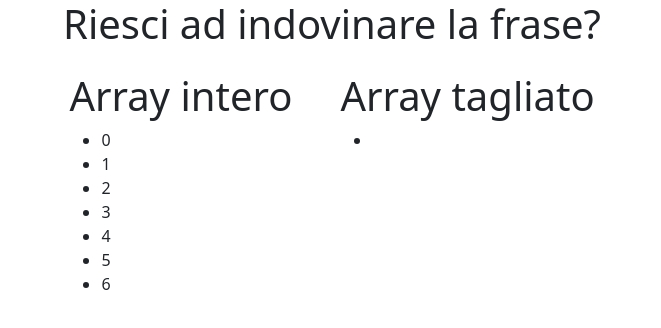
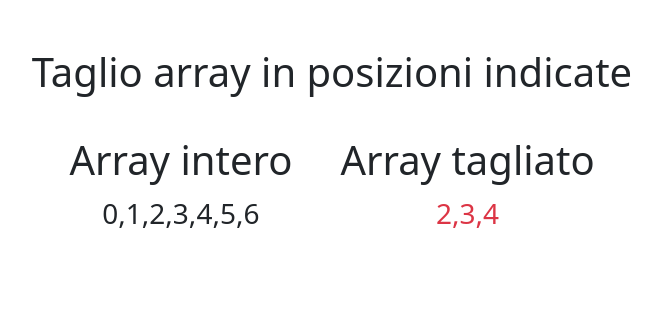
Before and after one commit to michele-pupo/js-jsnacks-blocco-3, a plain HTML site: page Snack 3/index.html in a window 1280 px wide. Shown: the whole page, without its empty margins (308-969 px from the left). Drawn offline with nearby package versions, Linux system fonts and the light colour scheme.

Commit message:
end 3 snack

```diff
--- a/Snack 3/index.html
+++ b/Snack 3/index.html
@@ -9,25 +9,19 @@
     <link href="https://cdn.jsdelivr.net/npm/bootstrap@5.3.2/dist/css/bootstrap.min.css" rel="stylesheet" integrity="sha384-T3c6CoIi6uLrA9TneNEoa7RxnatzjcDSCmG1MXxSR1GAsXEV/Dwwykc2MPK8M2HN" crossorigin="anonymous">
 </head>
 <body>
-    <h1 class="text-center">Riesci ad indovinare la frase?</h1>
+    <h1 class="text-center mt-5">Taglio array in posizioni indicate</h1>
         <div class="container-fluid d-flex justify-content-center gap-5">
-            <div>
+            <div class="mt-3 d-flex flex-column align-items-center">
                 <h1 class="mt-3">Array intero</h1>
-                <ul>
-                    <li>0</li>
-                    <li>1</li>
-                    <li>2</li>
-                    <li>3</li>
-                    <li>4</li>
-                    <li>5</li>
-                    <li>6</li>
-                </ul>
+                <div>
+                    <span class="mt-4 fs-3">0,1,2,3,4,5,6</span>
+                </div>
             </div>
-            <div>
+            <div class="mt-3 d-flex flex-column align-items-center">
                 <h1 class="mt-3">Array tagliato</h1>
-                <ul>
-                    <li id="new-array"></li>
-                </ul>
+                <div>
+                    <span class="mt-4 text-danger fs-3" id="new-array"></span>
+                </div>
             </div>
 
 
--- a/Snack 3/js/script.js
+++ b/Snack 3/js/script.js
@@ -34,3 +34,9 @@ function tagliaArray(array, posizioneMin, posizioneMax) {
 // Esempio di utilizzo:
 let arrayTrimmed = tagliaArray(array1, 2, 4);
 console.log(arrayTrimmed);
+
+// creo una costante per stampare in pagina il risultato
+const resultElement = document.querySelector("#new-array");
+
+// stampo in pagina la frase ottenuta
+resultElement.innerText = arrayTrimmed;
```
